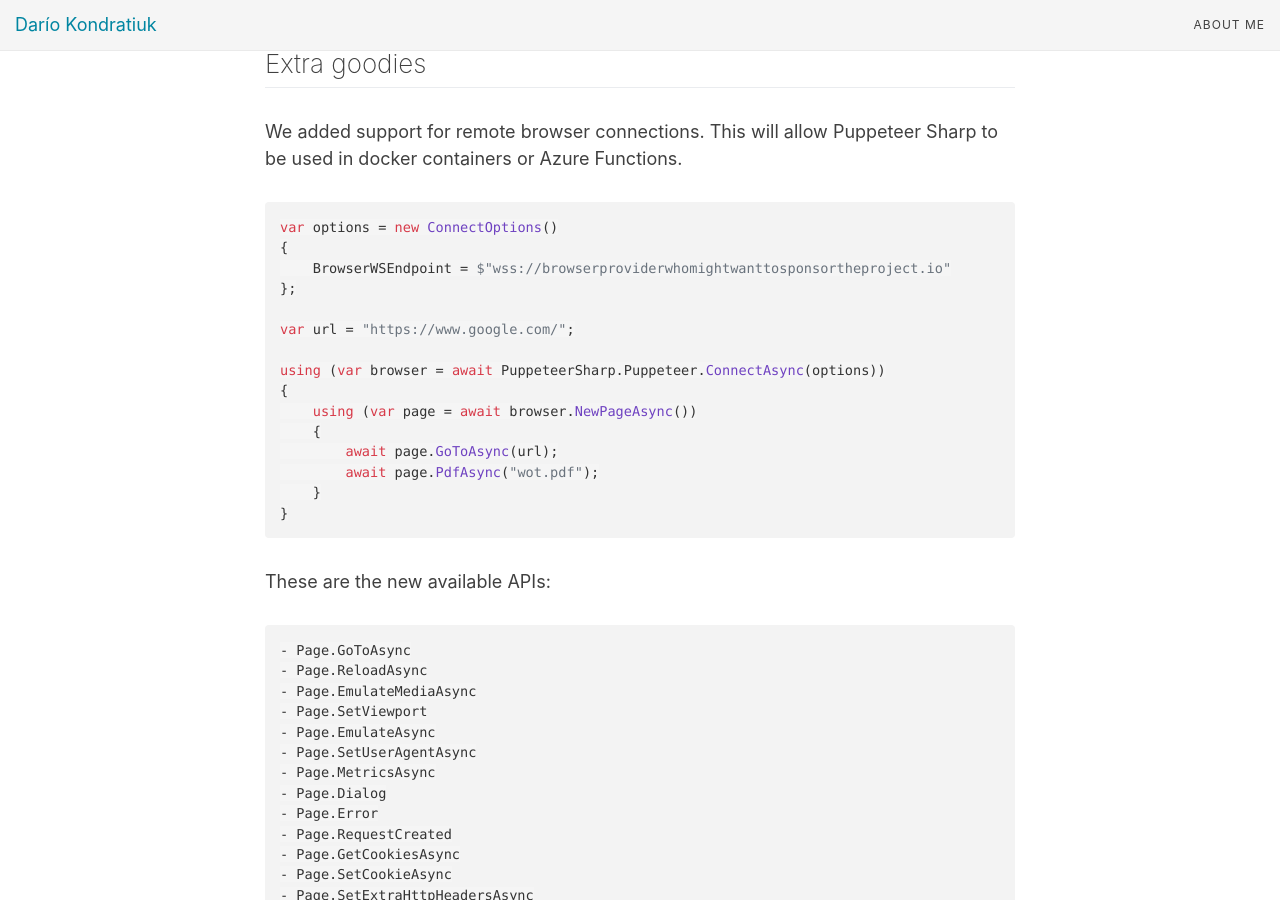
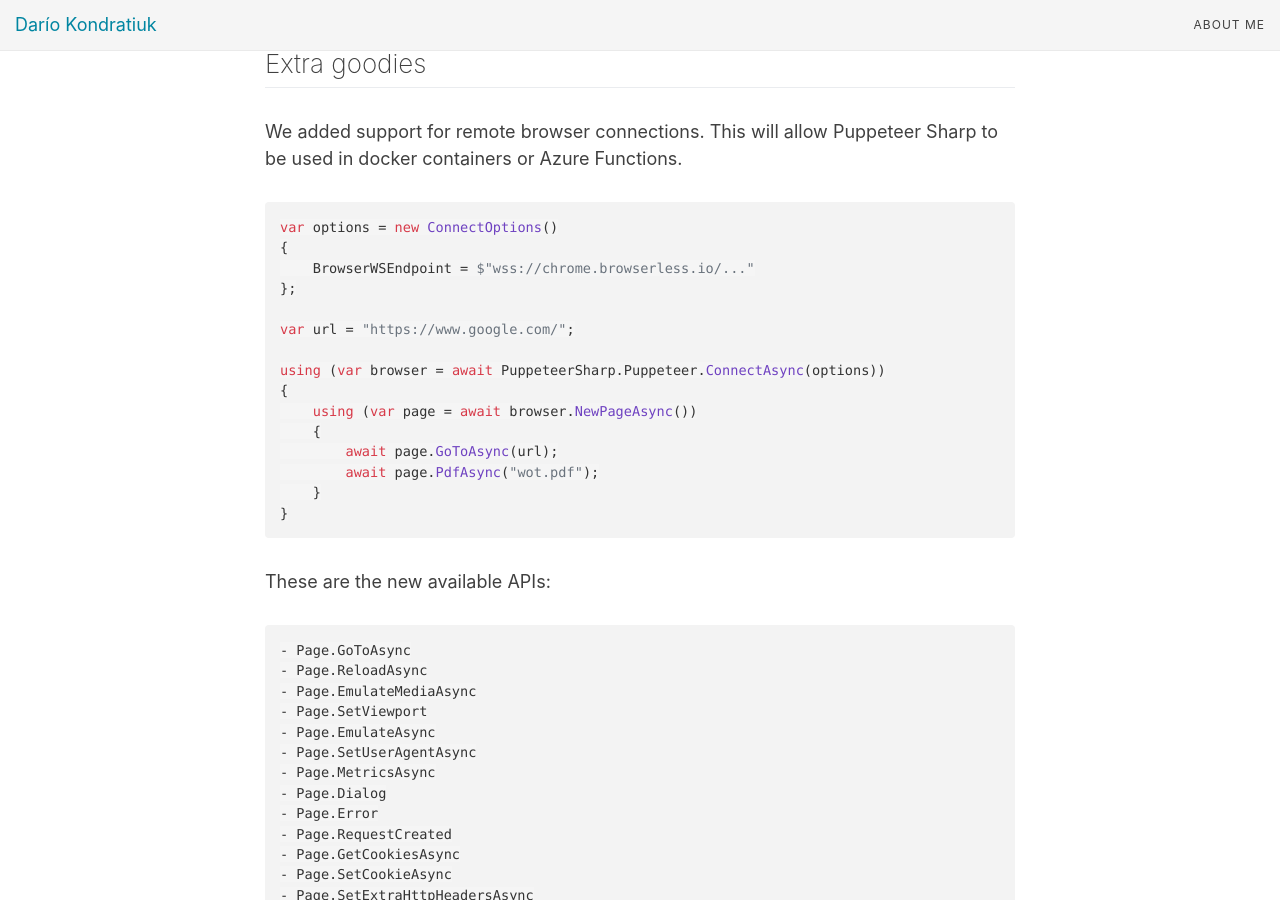
Before and after one commit to kblok/kblok.github.io, a Jekyll site: the page built from _posts/2018-04-23-puppeteer-sharp-v04-is-here.md, in a window 1280 px wide and 900 px high, scrolled down 1027 px. Built offline with Jekyll 4.4.1, drawn with Linux system fonts in a browser that asks for light colours; nearby versions of some CDN libraries; comment, search, counter and statistics services are not loaded.

Commit message:
Promote browserless

````diff
--- a/_posts/2018-04-23-puppeteer-sharp-v04-is-here.md
+++ b/_posts/2018-04-23-puppeteer-sharp-v04-is-here.md
@@ -49,7 +49,7 @@ We added support for remote browser connections. This will allow Puppeteer Sharp
 ```cs
 var options = new ConnectOptions()
 {
-    BrowserWSEndpoint = $"wss://browserproviderwhomightwanttosponsortheproject.io"
+    BrowserWSEndpoint = $"wss://chrome.browserless.io/..."
 };
 
 var url = "https://www.google.com/";
````
